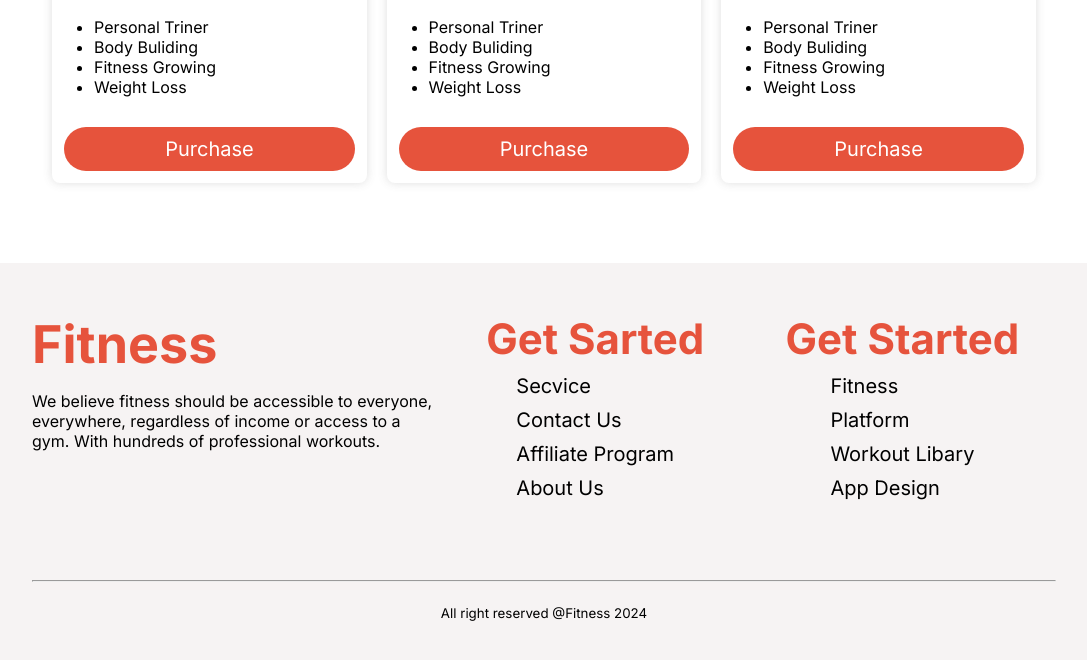
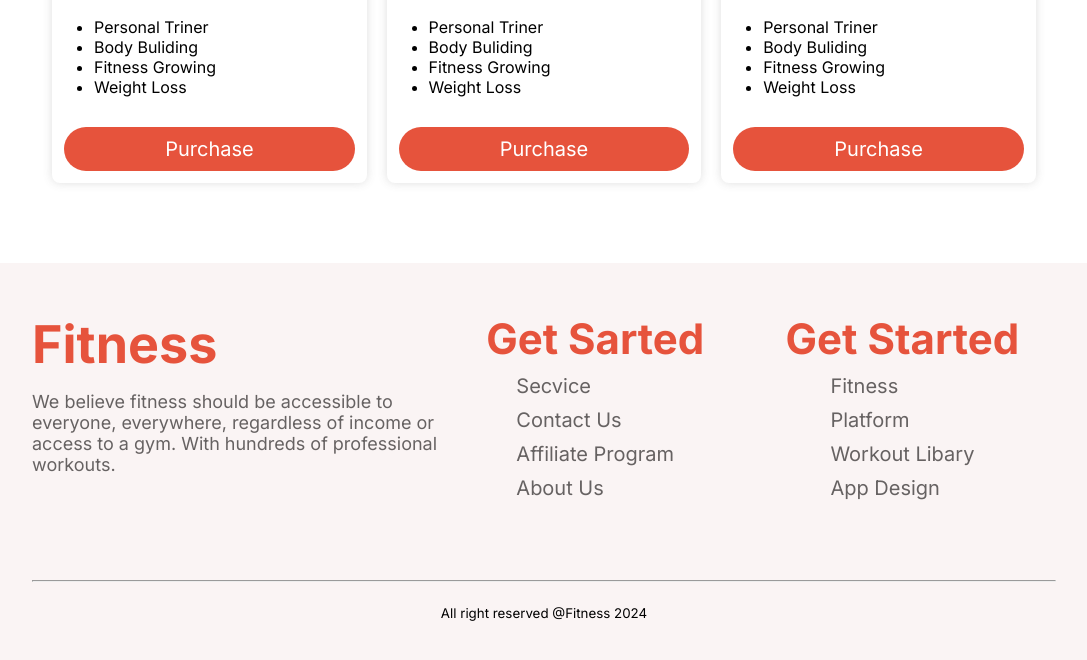
Before and after one commit to nabinjahid/fitness-club-assingment-2, a plain HTML site: page index.html in a window 1280 px wide. Shown: the part 4656-5316 px from the top of the page, without its empty margins (96-1183 px from the left). Drawn offline with Linux system fonts and the light colour scheme.

Commit message:
footer section background change

```diff
--- a/style.css
+++ b/style.css
@@ -917,7 +917,7 @@ nav {
 /* footer */
 
 footer{
-    background-color: rgb(246, 243, 243);
+    background-color: rgb(250, 244, 244);
     padding: 50px 0px;
     margin-top: 60px;
 }
@@ -927,6 +927,11 @@ footer{
 }
 .left-bar{
     width: 40%;
+}
+.left-bar p{
+     color: rgb(87, 83, 83);
+     opacity: 0.9;
+     font-size: 18px;
 }
 .mid-part, .right-bar{
     width: 30%;
@@ -950,9 +955,11 @@ footer{
 }
 .mid-part a, .right-bar a{
     text-decoration: none;
-    color: black;
+    color: rgb(87, 83, 83);
     margin-bottom: 10px;
     font-size: 20px;
+    opacity: 0.9;
+    cursor: pointer;
 }
 .mid-part div, .right-bar div{
     margin-bottom: 10px;
```
